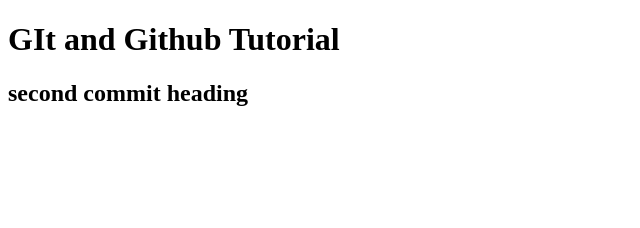
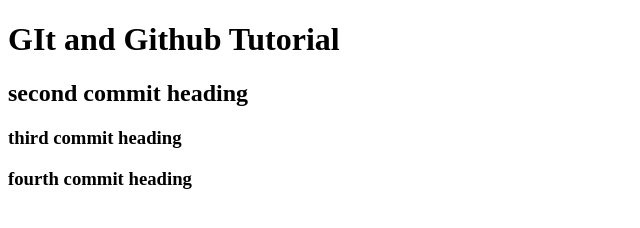
Before and after one commit to kishorpaul4246/gitandgithubtutorial, a plain HTML site: page index.html in a window 1280 px wide. Shown: the whole page, without its empty margins (0-640 px from the left). Drawn offline with Linux system fonts and the light colour scheme.

Commit message:
no message given

```diff
--- a/index.html
+++ b/index.html
@@ -8,5 +8,7 @@
 <body>
     <h1>GIt and Github Tutorial</h1>
     <h2>second commit heading</h2>
+    <h3>third commit heading</h3>
+    <h3>fourth commit heading</h3>
 </body>
 </html>
```
